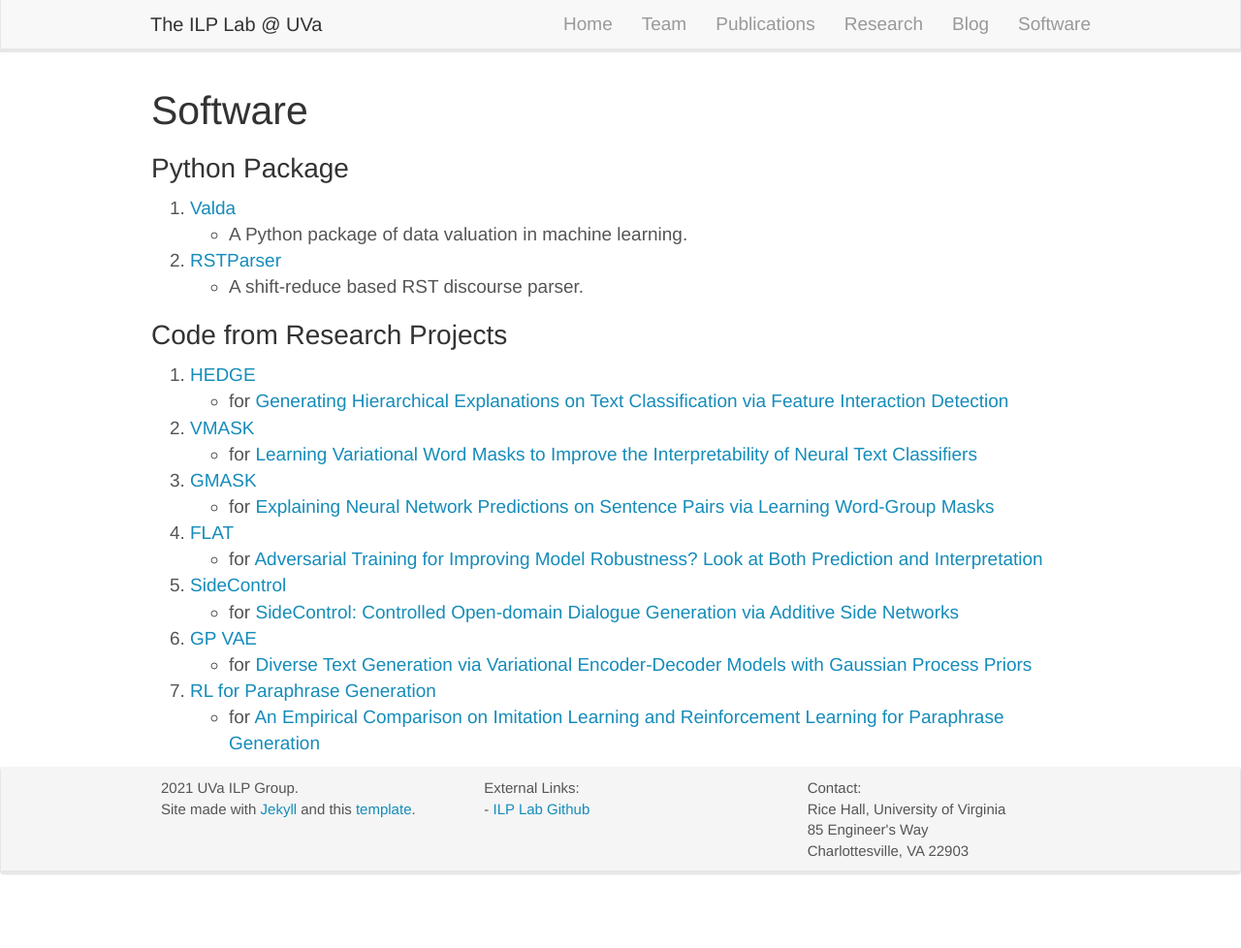
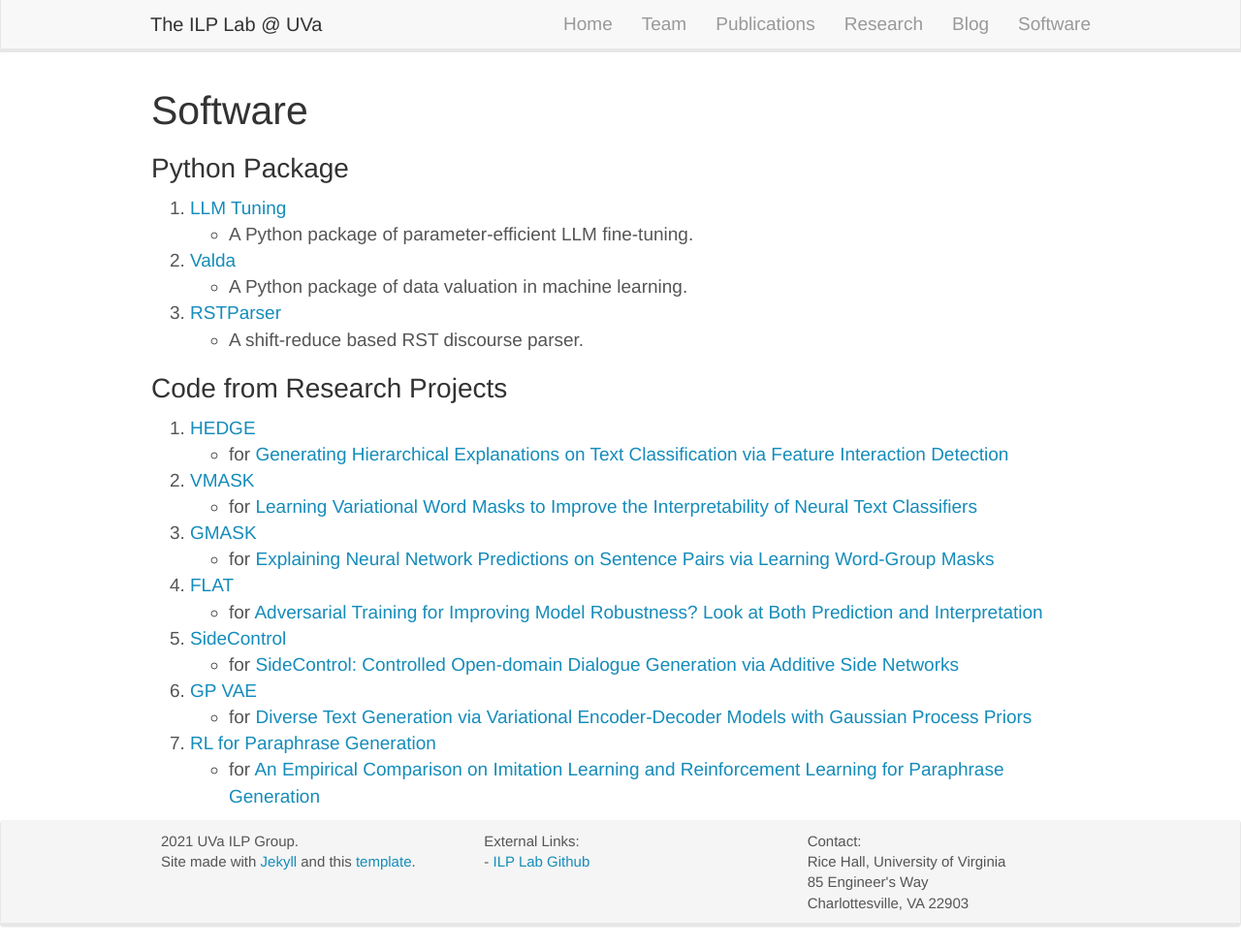
Before and after one commit to uvanlp/uvanlp.github.io, a Jekyll site: the page built from _pages/software.md, in a window 1280 px wide and 978 px high. Shown: the whole window at 97% size. Built offline with Jekyll 4.4.1, drawn with Linux system fonts in a browser that asks for light colours; nearby versions of some CDN libraries.

Commit message:
add the llm-tuning link

```diff
--- a/_pages/software.md
+++ b/_pages/software.md
@@ -11,9 +11,11 @@ permalink: /software/
 ### Python Package
 
 
-1. [Valda](https://uvanlp.org/valda/)
+1. [LLM Tuning](https://uvanlp.org/llm-tuning/)
+   - A Python package of parameter-efficient LLM fine-tuning.
+2. [Valda](https://uvanlp.org/valda/)
    - A Python package of data valuation in machine learning.
-2. [RSTParser](https://github.com/jiyfeng/RSTParser)
+3. [RSTParser](https://github.com/jiyfeng/RSTParser)
    - A shift-reduce based RST discourse parser.
 
 
```
